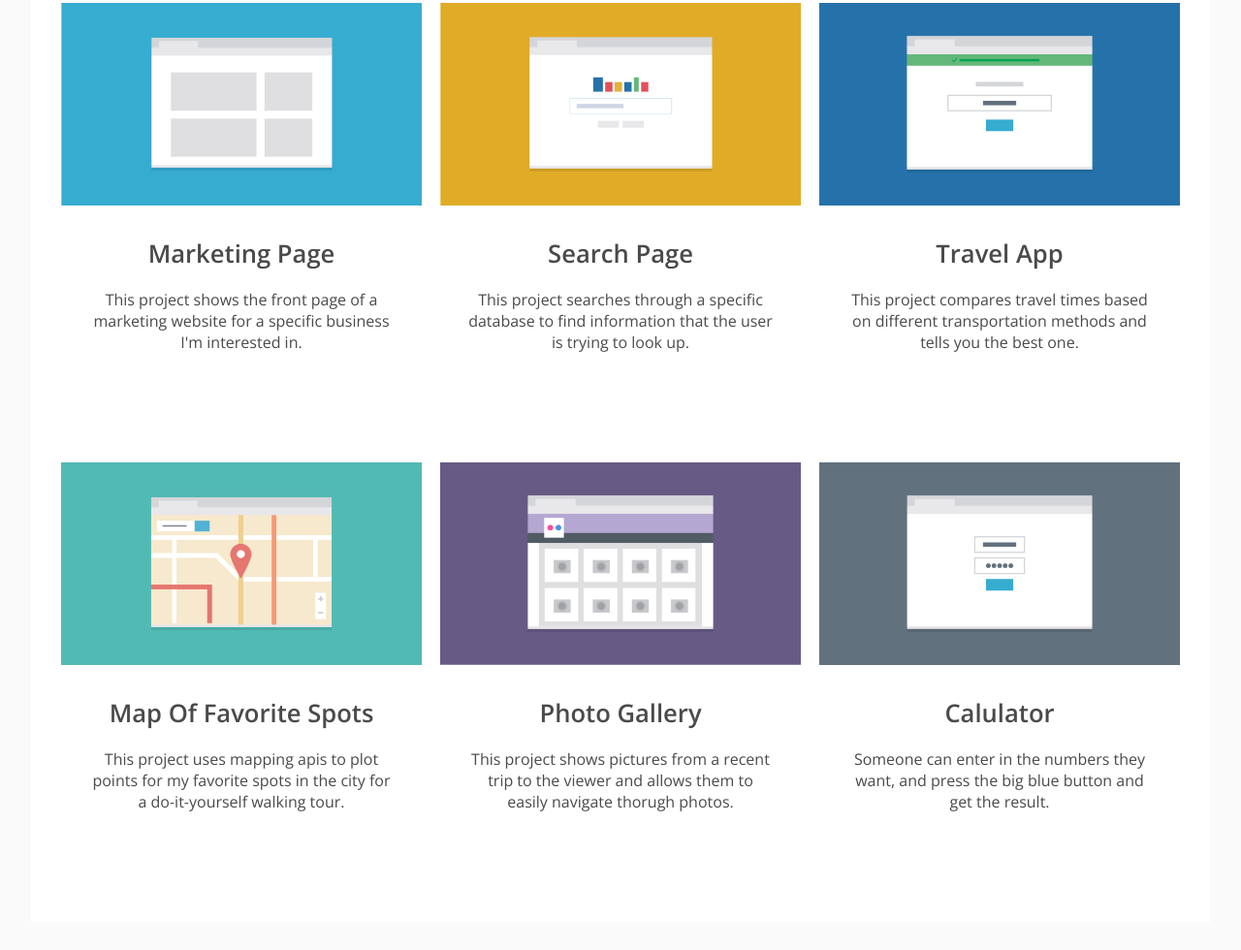
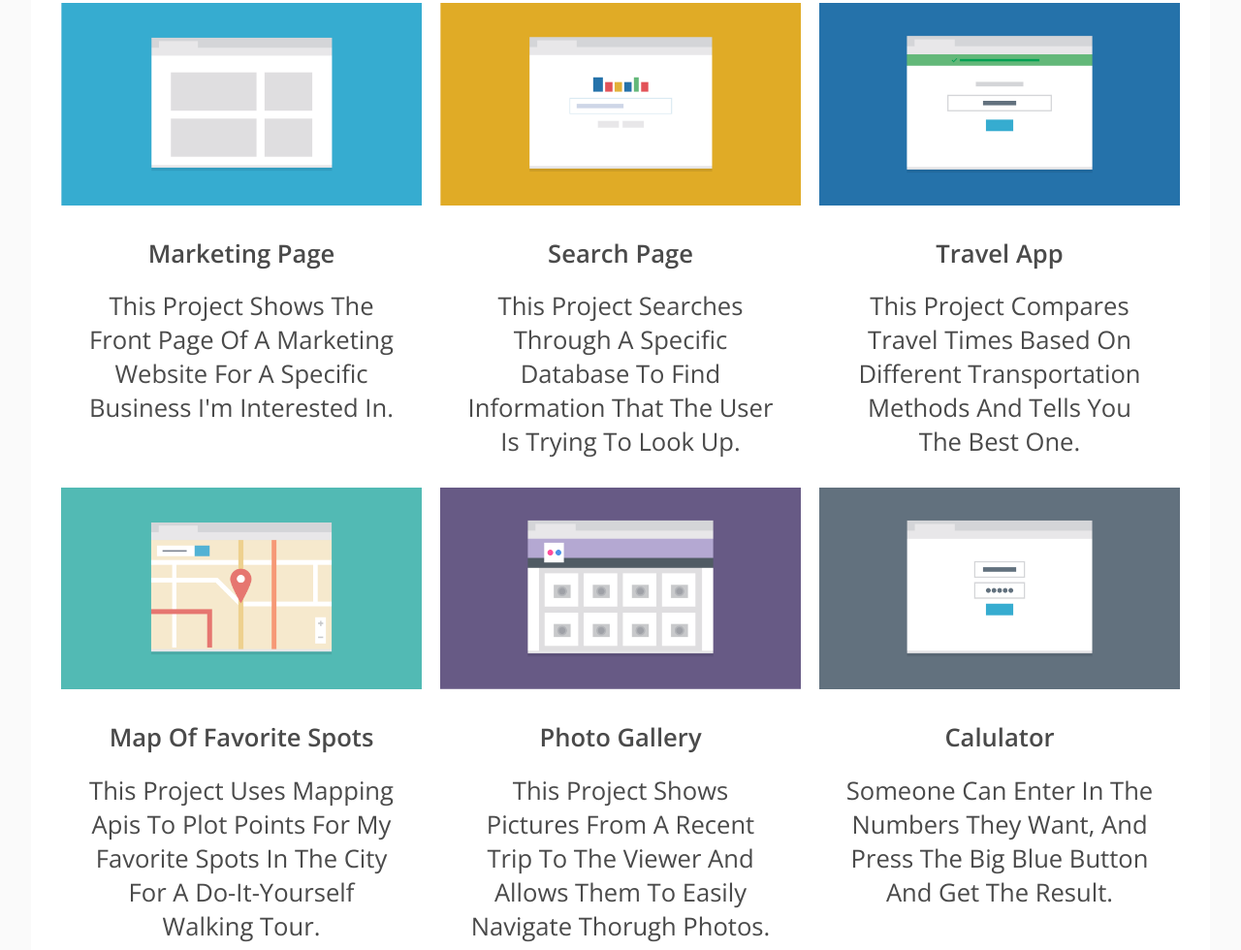
Before and after one commit to Mr-Geckley/unit2, a plain HTML site: page index.html in a window 1280 px wide. Shown: the part 721-1701 px from the top of the page at 97% size. Drawn offline with nearby package versions, Linux system fonts and the light colour scheme.

Commit message:
clear html validation errors

```diff
--- a/css/styles.css
+++ b/css/styles.css
@@ -142,7 +142,16 @@ footer a {
   align-content: center;
   flex-direction: column;
 }
-
+.figure-text {
+  padding-bottom: 10vw;
+  display: block;
+  width: 90%;
+  margin: 0 auto;
+  font-size: 3vw;
+  font-weight: normal;
+  padding-top: 1.5vw;
+  height: 14vw;
+}
 @media screen and (min-width: 768px) {
   /* ----- HEADER AREA START -----  */
   h1 {
@@ -206,9 +215,25 @@ footer a {
     height: 12vw;
     margin-bottom: 3vw;
   }
+  figcaption p {
+    margin: 0 auto;
+    width: 80%;
+    height: 12vw;
+    margin-bottom: 3vw;
+  }
 
   figure img {
     width: 45.25vw;
+  }
+
+  .figure-text {
+    padding-bottom: 10vw;
+    display: block;
+    width: 90%;
+    margin: 0 auto;
+    font-size: 2vw;
+    font-weight: normal;
+    padding-top: 1.5vw;
   }
 
   .portfolio-list li:nth-child(odd) {
--- a/index.html
+++ b/index.html
@@ -13,9 +13,7 @@
     />
   </head>
   <body>
-    <!-- ------------- -->
     <!-- HEADER START  -->
-    <!-- ------------- -->
     <header id="header-section" class="disp-flex center-col">
       <div class="header-div disp-flex flex-center">
         <h1>Matt Geckley</h1>
@@ -30,15 +28,11 @@
         </nav>
       </div>
     </header>
-    <!-- ------------- -->
     <!-- HEADER END -->
-    <!-- ------------- -->
 
-    <!-- ------------- -->
     <!-- MAIN START -->
-    <!-- ------------- -->
     <main class="center-text">
-      <section class="bio width-90vw center-text">
+      <aside class="bio width-90vw center-text">
         <img
           src="images/responsive-layout-profile.png"
           alt="illustrated profile picture"
@@ -52,92 +46,95 @@
             >Techdegree program</a
           >.
         </p>
-      </section>
+      </aside>
+      <!-- MAIN END -->
 
-      <!-- ------------- -->
       <!-- PORTFOLIO START -->
-      <!-- ------------- -->
       <section id="portfolio-section">
         <h2 class="uppercase">portfolio</h2>
         <ul class="portfolio-list" id="portfolio-list">
           <!-- TOP ROW START -->
-          <!-- <div class="row"> -->
           <li class="portfolio-card">
             <figure class="disp-flex center-col">
               <img src="images/portfolio-1.png" />
-              <figcaption>marketing page</figcaption>
-              <p class="std-paragraph">
+              <figcaption>
+                marketing page
+                <span class="figure-text">
                   This project shows the front page of a marketing website for a
                   specific business I'm interested in.
-              </p>
+                </span>
+              </figcaption>
             </figure>
           </li>
           <li class="portfolio-card">
             <figure class="disp-flex center-col">
               <img src="images/portfolio-2.png" />
-              <figcaption>search page</figcaption>
-              <p class="std-paragraph">
+              <figcaption>
+                search page
+                <span class="figure-text">
                   This project searches through a specific database to find
                   information that the user is trying to look up.
-              </p>
+                </span>
+              </figcaption>
             </figure>
           </li>
           <li class="portfolio-card">
             <figure class="disp-flex center-col">
               <img src="images/portfolio-3.png" />
-              <figcaption>travel app</figcaption>
-              <p class="std-paragraph">
+              <figcaption>
+                travel app
+                <span class="figure-text">
                   This project compares travel times based on different
                   transportation methods and tells you the best one.
-              </p>
+                </span>
+              </figcaption>
             </figure>
           </li>
-          <!-- </div> -->
           <!-- TOP ROW END -->
 
           <!-- BOTTOM ROW START -->
-          <!-- <div class="row"> -->
           <li class="portfolio-card">
             <figure class="disp-flex center-col">
               <img src="images/portfolio-4.png" />
-              <figcaption>map of favorite spots</figcaption>
-              <p class="std-paragraph">
+              <figcaption>
+                map of favorite spots
+                <span class="figure-text">
                   This project uses mapping apis to plot points for my favorite
                   spots in the city for a do-it-yourself walking tour.
-              </p>
+                </span>
+              </figcaption>
             </figure>
           </li>
           <li class="portfolio-card">
             <figure class="disp-flex center-col">
               <img src="images/portfolio-5.png" />
-              <figcaption>photo gallery</figcaption>
-              <p class="std-paragraph">
-                This project shows pictures from a recent trip to the viewer and
-                allows them to easily navigate thorugh photos.
-              </p>
+              <figcaption>
+                photo gallery
+                <span class="figure-text">
+                  This project shows pictures from a recent trip to the viewer
+                  and allows them to easily navigate thorugh photos.
+                </span>
+              </figcaption>
             </figure>
           </li>
           <li class="portfolio-card">
             <figure class="disp-flex center-col">
               <img src="images/portfolio-6.png" />
-              <figcaption>calulator</figcaption>
-              <p class="std-paragraph">
+              <figcaption>
+                calulator
+                <span class="figure-text">
                   Someone can enter in the numbers they want, and press the big
                   blue button and get the result.
-              </p>
+                </span>
+              </figcaption>
             </figure>
           </li>
-          <!-- </div> -->
           <!-- BOTTOM ROW END -->
         </ul>
       </section>
-      <!-- ------------- -->
       <!-- PORTFOLIO END -->
-      <!-- ------------- -->
 
-      <!-- ------------- -->
       <!-- CONTACT START -->
-      <!-- ------------- -->
       <section id="contact-section">
         <h2 class="uppercase">contact</h2>
         <p class="std-paragraph">
@@ -155,17 +152,11 @@
           </li>
         </ul>
       </section>
-      <!-- ------------- -->
       <!-- CONTACT END -->
-      <!-- ------------- -->
     </main>
-    <!-- ------------- -->
     <!-- MAIN END -->
-    <!-- ------------- -->
 
-    <!-- ------------- -->
     <!-- FOOTER START -->
-    <!-- ------------- -->
     <footer id="footer-section" class="disp-flex bold-font">
       <p class="footer-block">Matt Geckley</p>
       <a
@@ -184,8 +175,6 @@
         </ul>
       </nav>
     </footer>
-    <!-- ------------- -->
     <!-- FOOTER END -->
-    <!-- ------------- -->
   </body>
 </html>
```
Lines whose indentation alone changed are shown as unchanged.
